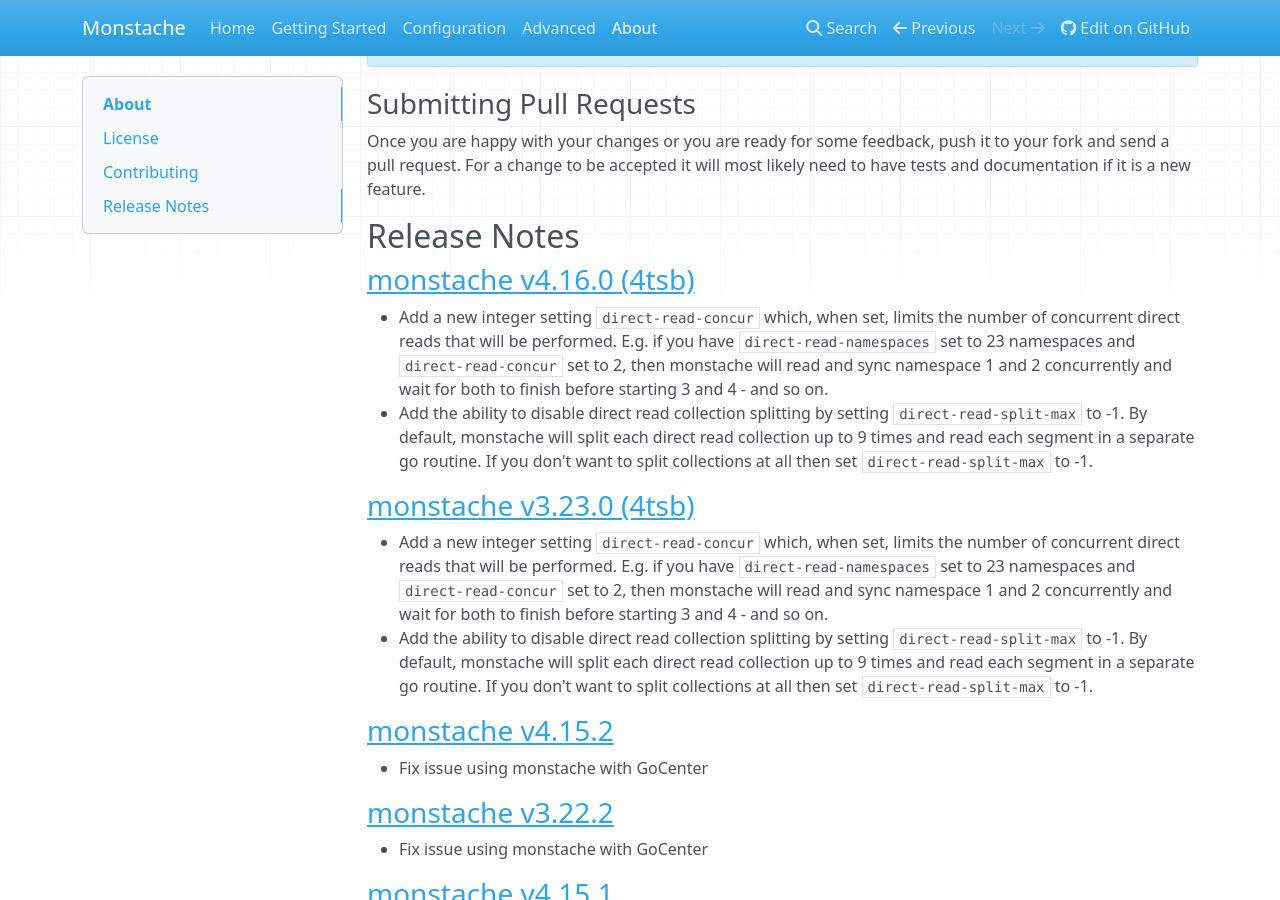
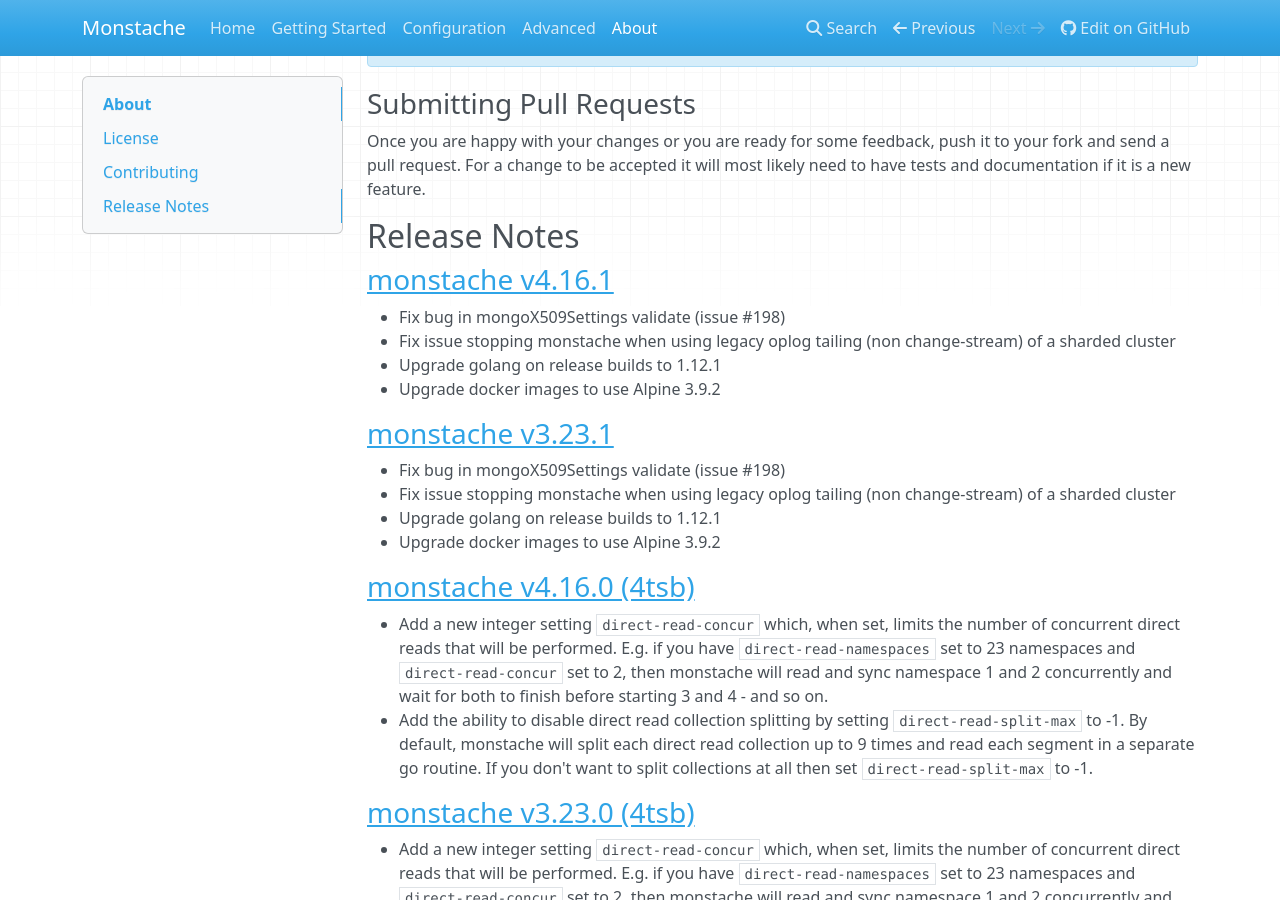
Before and after one commit to rwynn/monstache-site, an MkDocs documentation site: the page built from src/about.md, in a window 1280 px wide and 900 px high, scrolled down 1742 px. Built offline with MkDocs 1.6.1, drawn with Linux system fonts in a browser that asks for light colours; nearby versions of some CDN libraries; a style sheet for code colours, icons or effects is not loaded.

Commit message:
new release

```diff
--- a/docs/config/index.html
+++ b/docs/config/index.html
@@ -306,7 +306,7 @@
 otherwise you will not be able to see the new documents in queries.</p>
 <p>Another way to speed up bulk indexing is to set the number_of_replicas to 0 while indexing and then later increase
 the number of replicas.  The following index template shows how one might configure a target index for better indexing
-throughput by controlling replicas and the refresh interval. This index pattern needs to be installed before running monstache.</p>
+throughput by controlling replicas and the refresh interval. The index template needs to be installed before running monstache.</p>
 <pre><code>{
   &quot;index_patterns&quot;: [&quot;test.*&quot;],
   &quot;settings&quot;: {
--- a/docs/index.html
+++ b/docs/index.html
@@ -264,5 +264,5 @@
 
 <!--
 MkDocs version : 1.0.4
-Build Date UTC : 2019-03-26 21:11:33
+Build Date UTC : 2019-04-02 20:35:12
 -->
--- a/docs/start/index.html
+++ b/docs/start/index.html
@@ -118,7 +118,7 @@
 <p>Unzip the download and adjust your PATH variable to include the path to the folder for your platform.</p>
 <p>Let's make sure Monstache is set up as expected. You should see a similar version number in your terminal:</p>
 <pre><code class="sh">monstache -v
-# 4.16.0
+# 4.16.1
 </code></pre>
 
 <p>The version number should start with 3.x if you are using Elasticsearch prior to version 6.</p>
--- a/src/about.md
+++ b/src/about.md
@@ -94,6 +94,20 @@
 most likely need to have tests and documentation if it is a new feature.
 
 ## Release Notes
+
+### [monstache v4.16.1](https://github.com/rwynn/monstache/releases/tag/v4.16.1)
+
+* Fix bug in mongoX509Settings validate (issue #198)
+* Fix issue stopping monstache when using legacy oplog tailing (non change-stream) of a sharded cluster
+* Upgrade golang on release builds to 1.12.1
+* Upgrade docker images to use Alpine 3.9.2
+
+### [monstache v3.23.1](https://github.com/rwynn/monstache/releases/tag/v3.23.1)
+
+* Fix bug in mongoX509Settings validate (issue #198)
+* Fix issue stopping monstache when using legacy oplog tailing (non change-stream) of a sharded cluster
+* Upgrade golang on release builds to 1.12.1
+* Upgrade docker images to use Alpine 3.9.2
 
 ### [monstache v4.16.0 (4tsb)](https://github.com/rwynn/monstache/releases/tag/v4.16.0)
 
```
Also changed, not shown: docs/about/index.html (+14 -0 lines), docs/advanced/index.html (+5 -5 lines), docs/sitemap.xml (+5 -5 lines), src/advanced.md (+4 -4 lines), src/config.md (+1 -1 lines), src/start.md (+1 -1 lines), docs/search/search_index.json, 1 other file.
